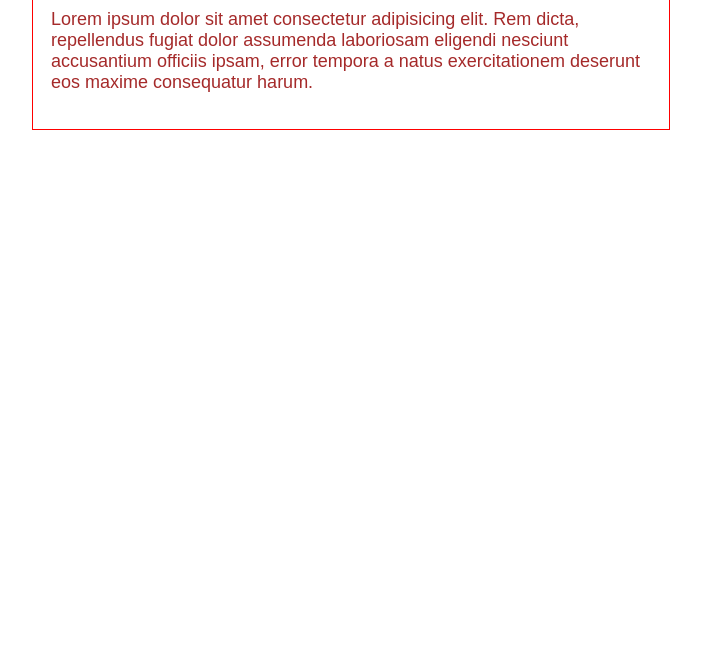
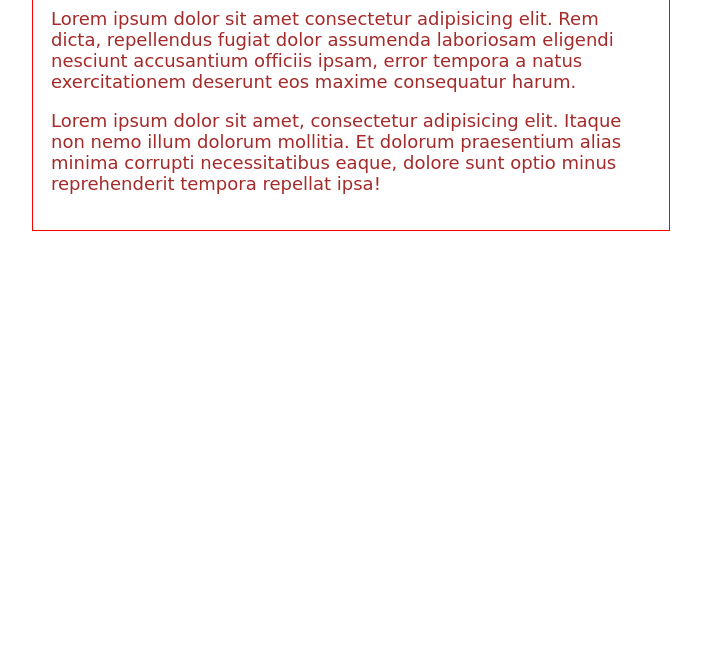
Before and after one commit to RobinsonRojas/Super-Blog, a plain HTML site: page BlogPost.html in a window 1280 px wide. Shown: the part 140-800 px from the top of the page, without its empty margins (289-990 px from the left). Drawn offline with Linux system fonts and the light colour scheme.

Commit message:
colocamos un nuevo parrafo y cabiamos el tipo de letra

```diff
--- a/BlogPost.html
+++ b/BlogPost.html
@@ -12,6 +12,7 @@
 
             <h1>Este es el super titulo</h1>
             <p>Lorem ipsum dolor sit amet consectetur adipisicing elit. Rem dicta, repellendus fugiat dolor assumenda laboriosam eligendi nesciunt accusantium officiis ipsam, error tempora a natus exercitationem deserunt eos maxime consequatur harum.</p>
+            <p>Lorem ipsum dolor sit amet, consectetur adipisicing elit. Itaque non nemo illum dolorum mollitia. Et dolorum praesentium alias minima corrupti necessitatibus eaque, dolore sunt optio minus reprehenderit tempora repellat ipsa!</p>
 
         </div>
     </div>
--- a/css/estilos.css
+++ b/css/estilos.css
@@ -1,7 +1,7 @@
 body{
     color: brown;
     text-align: center;
-    font-family: Arial;
+    font-family: cursive;
     font-size: 18px;
     margin: 40px;
     padding: 0px;
```
